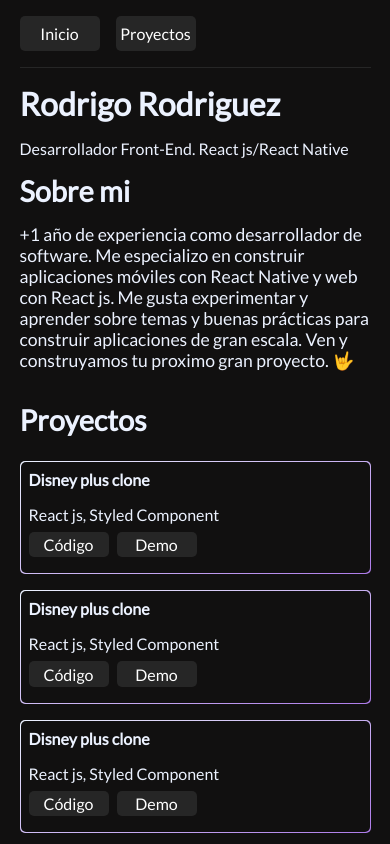
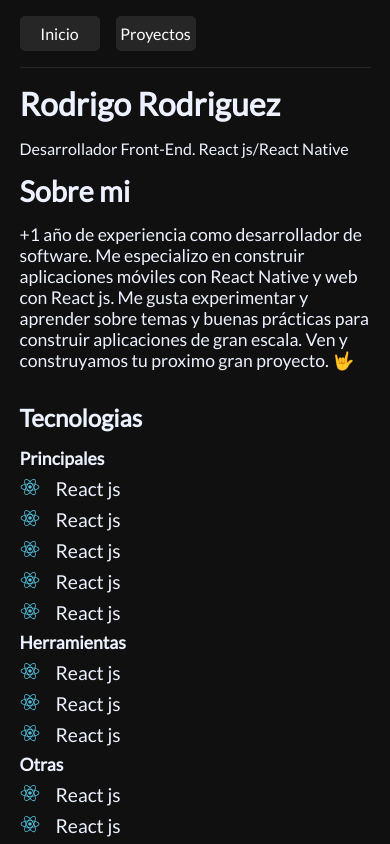
Before and after one commit to Rodevp/new-portfolio, a React (Vite) app: page / in a window 390 px wide. Shown: the top 844 px of the page. Built offline with nearby package versions, Linux system fonts and the light colour scheme.

Commit message:
tecnologies sections more media queries

```diff
--- a/src/App.jsx
+++ b/src/App.jsx
@@ -3,6 +3,7 @@
 import Header from "./header/Header"
 import Hero from "./hero/Hero"
 import Project from "./projects/Project"
+import Tech from "./tecnologies/Tech"
 
 function App() {
 
@@ -11,6 +12,7 @@
       <Header />
       <Hero />
       <About />
+      <Tech />
       <Project />
       <Footer />
     </>
--- /dev/null
+++ b/src/tecnologies/Tech.jsx
@@ -0,0 +1,76 @@
+import styles from "./tech.module.css"
+import { COLORS } from "../colors"
+import ReactLogo from "../assets/react_logo.svg"
+
+function Tecnologie ({ img, name }) {
+    return (
+        <p
+            className={styles.tecnologie}
+            style={{ color: COLORS.purpleVeryLight }}
+        >
+            <img
+                className={styles.tecnologieImage}
+                src={img}
+                alt={`logo ${name}`}
+                loading="lazy"
+            />
+            {name}
+        </p>
+    )
+}
+
+
+function Tech() {
+  return (
+    <section
+        className={styles.section}
+    >
+        <h2
+            className={styles.title}
+            style={{ color: COLORS.purpleVeryLight }}
+        >
+            Tecnologias
+        </h2>
+        <div
+            className={styles.contentTech}
+        >
+            <div>
+                <h3
+                    className={styles.titleTecnologie}
+                    style={{ color: COLORS.purpleVeryLight }}
+                >
+                    Principales
+                </h3>
+                <Tecnologie img={ReactLogo} name="React js" />
+                <Tecnologie img={ReactLogo} name="React js" />
+                <Tecnologie img={ReactLogo} name="React js" />
+                <Tecnologie img={ReactLogo} name="React js" />
+                <Tecnologie img={ReactLogo} name="React js" />
+            </div>
+            <div className={styles.tools}>
+                <h3
+                    className={styles.titleTecnologie}
+                    style={{ color: COLORS.purpleVeryLight }}
+                >
+                    Herramientas
+                </h3>
+                <Tecnologie img={ReactLogo} name="React js" />
+                <Tecnologie img={ReactLogo} name="React js" />
+                <Tecnologie img={ReactLogo} name="React js" />
+            </div>
+            <div className={styles.others}>
+                <h3
+                    className={styles.titleTecnologie}
+                    style={{ color: COLORS.purpleVeryLight }}
+                >
+                    Otras
+                </h3>
+                <Tecnologie img={ReactLogo} name="React js" />
+                <Tecnologie img={ReactLogo} name="React js" />
+            </div>
+        </div>
+    </section>
+  )
+}
+
+export default Tech
--- /dev/null
+++ b/src/tecnologies/tech.module.css
@@ -0,0 +1,66 @@
+.section {
+    width: 90%;
+    margin-left: auto;
+    margin-right: auto;
+    margin-bottom: 2rem;
+}
+
+.title {
+    font-size: 1.5rem;
+    margin-bottom: 1rem;
+}
+
+.contentTech {
+    display: flex;
+    flex-direction: column;
+}
+
+.tecnologie {
+    display: flex;
+    margin-bottom: 0.5rem;
+    font-size: 1.2rem;
+}
+
+.tecnologieImage {
+    width: 20px;
+    height: 20px;
+    margin-right: 1rem;
+}
+
+.titleTecnologie {
+    font-size: 1.1rem;
+    margin-bottom: 0.5rem;
+}
+
+@media screen and (min-width: 620px) {
+    .contentTech {
+        flex-direction: row;
+    }
+
+    .tools, .others {
+        margin-left: 4rem;
+    }
+
+}
+
+@media screen and (min-width: 920px) {
+    .section {
+        width: 80%;
+        margin-bottom: 3rem;
+    }
+
+    .tools, .others {
+        margin-left: 6rem;
+    }
+
+}
+
+@media screen and (min-width: 1020px) {
+    .section {
+        width: 60%;
+    }
+
+    .tools, .others {
+        margin-left: 8rem;
+    }
+}
```
